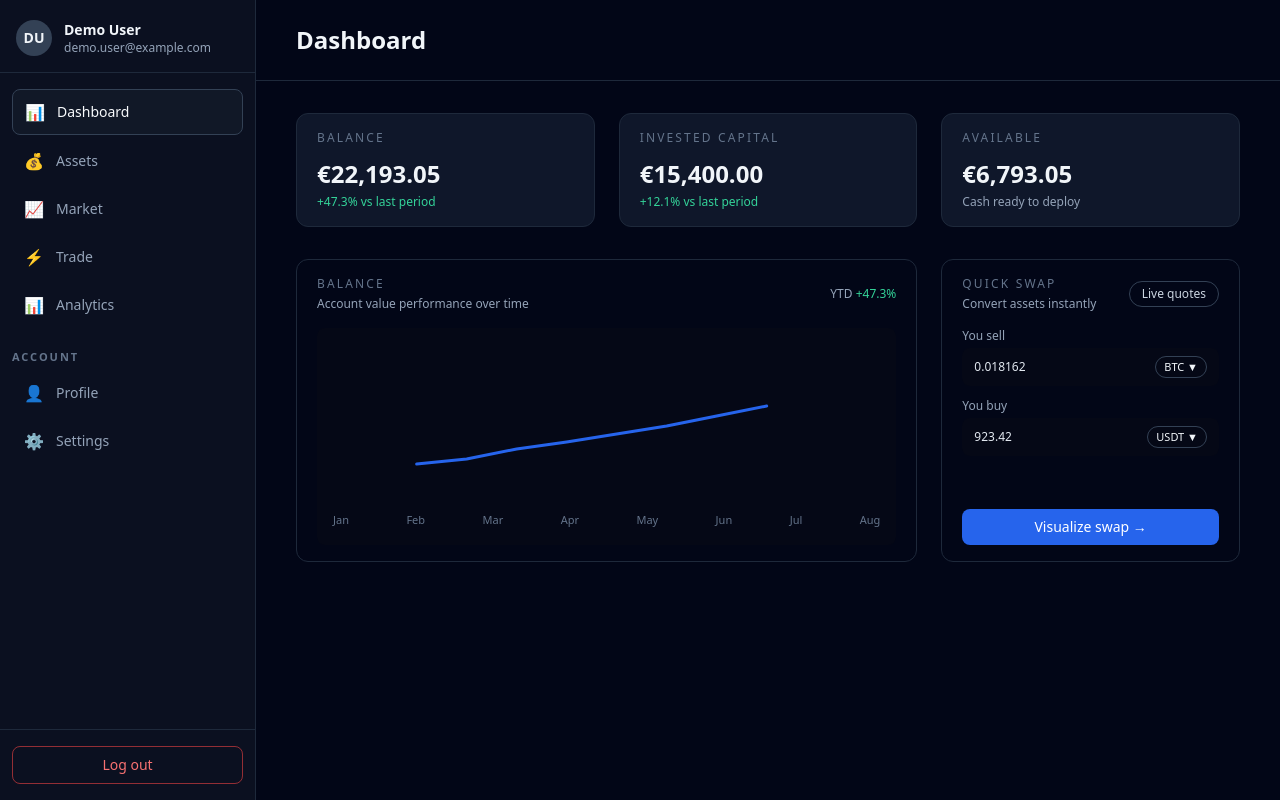
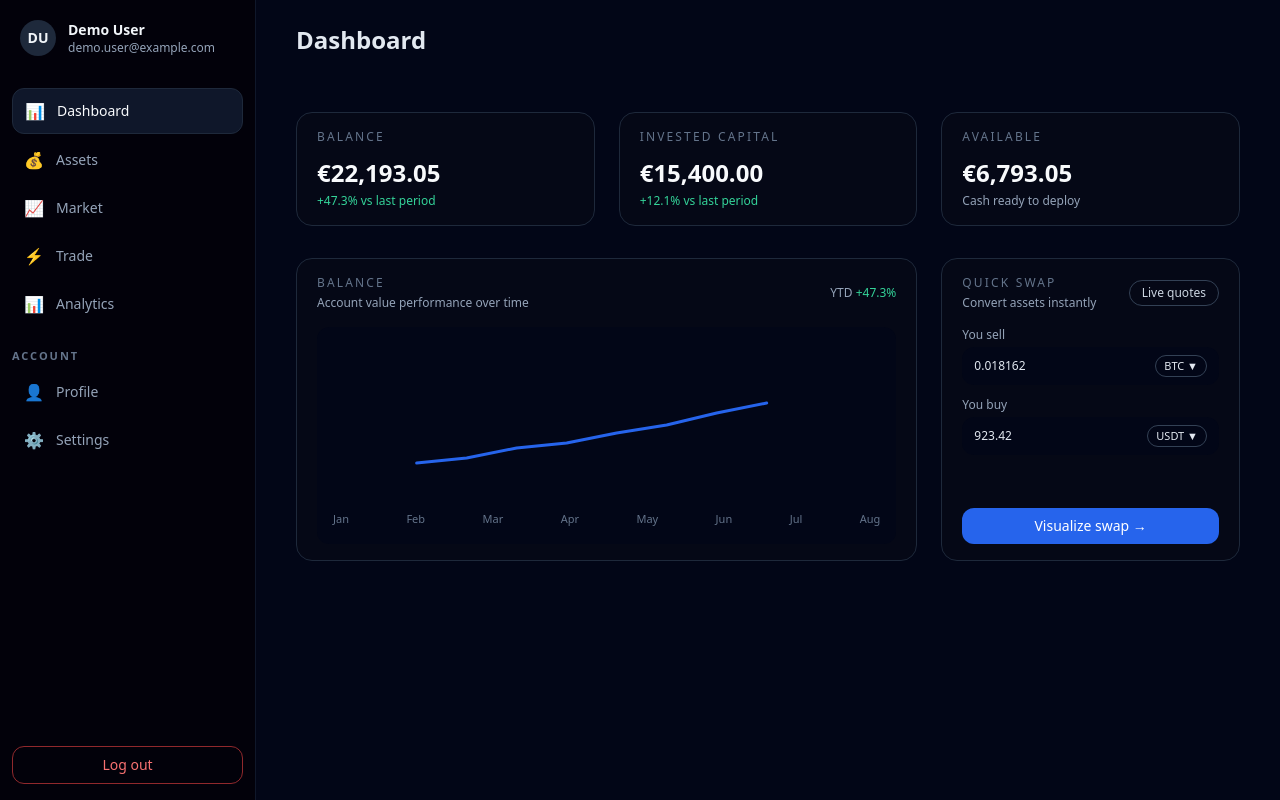
Before and after one commit to montelioncapital/montelion-app-v1, a Next.js app: page /dashboard in a window 1280 px wide. Built offline with nearby package versions, Linux system fonts and the light colour scheme.

Commit message:
Update page.jsx

```diff
--- a/app/dashboard/page.jsx
+++ b/app/dashboard/page.jsx
@@ -5,18 +5,22 @@ const brandBlue = "#2664EC";
 
 export default function DashboardPage() {
   return (
-    <div className="flex min-h-screen bg-[#020617] text-slate-100">
-      {/* SIDEBAR */}
-      <aside className="w-64 bg-[#0B1020] border-r border-slate-800 flex flex-col">
-        {/* User block */}
-        <div className="px-4 pt-5 pb-4 border-b border-slate-800">
+    <div className="flex min-h-screen">
+      {/* SIDEBAR (plus foncée) */}
+      <aside className="w-64 border-r border-slate-900 bg-[#02010a] flex flex-col">
+        {/* User info */}
+        <div className="px-5 pt-5 pb-4">
           <div className="flex items-center gap-3">
-            <div className="h-9 w-9 rounded-full bg-slate-700 flex items-center justify-center text-sm font-semibold">
+            <div className="h-9 w-9 rounded-full bg-slate-800 flex items-center justify-center text-sm font-semibold text-slate-100">
               DU
             </div>
             <div className="leading-tight">
-              <div className="text-sm font-semibold">Demo User</div>
-              <div className="text-xs text-slate-400">demo.user@example.com</div>
+              <div className="text-sm font-semibold text-slate-100">
+                Demo User
+              </div>
+              <div className="text-xs text-slate-400">
+                demo.user@example.com
+              </div>
             </div>
           </div>
         </div>
@@ -33,10 +37,10 @@ export default function DashboardPage() {
             <button
               key={item.label}
               className={[
-                "flex w-full items-center gap-3 rounded-lg px-3 py-2.5 text-left transition-colors",
+                "flex w-full items-center gap-3 rounded-xl px-3 py-2.5 text-left transition",
                 item.active
-                  ? "bg-[#111827] text-slate-50 border border-slate-700"
-                  : "text-slate-400 hover:bg-[#111827]",
+                  ? "bg-slate-900 text-slate-50 border border-slate-800"
+                  : "text-slate-400 hover:bg-slate-900/70",
               ].join(" ")}
             >
               <span className="text-base">{item.icon}</span>
@@ -54,7 +58,7 @@ export default function DashboardPage() {
           ].map((item) => (
             <button
               key={item.label}
-              className="flex w-full items-center gap-3 rounded-lg px-3 py-2.5 text-left text-slate-400 hover:bg-[#111827] text-sm transition-colors"
+              className="flex w-full items-center gap-3 rounded-xl px-3 py-2.5 text-left text-slate-400 hover:bg-slate-900/70 text-sm transition"
             >
               <span className="text-base">{item.icon}</span>
               <span>{item.label}</span>
@@ -62,18 +66,18 @@ export default function DashboardPage() {
           ))}
         </nav>
 
-        {/* Bottom / logout */}
-        <div className="border-t border-slate-800 px-3 py-4">
-          <button className="w-full rounded-lg border border-red-500/60 px-3 py-2 text-sm font-medium text-red-400 hover:bg-red-500/10 transition-colors">
+        {/* Logout uniquement */}
+        <div className="px-3 py-4">
+          <button className="w-full rounded-xl border border-red-500/60 text-red-400 px-3 py-2 text-sm font-medium hover:bg-red-500/10 transition">
             Log out
           </button>
         </div>
       </aside>
 
       {/* MAIN */}
-      <main className="flex-1 flex flex-col">
-        {/* Header */}
-        <header className="flex items-center px-10 py-6 border-b border-slate-800">
+      <main className="flex-1 flex flex-col bg-[#020617]">
+        {/* Header sans barre dessous */}
+        <header className="flex items-center justify-between px-10 py-6">
           <h1 className="text-2xl font-semibold">Dashboard</h1>
         </header>
 
@@ -81,31 +85,37 @@ export default function DashboardPage() {
         <div className="flex-1 px-10 py-8 space-y-8">
           {/* Stat cards */}
           <div className="grid grid-cols-1 md:grid-cols-3 gap-6">
-            <div className="rounded-xl border border-slate-800 bg-[#0F172A] px-5 py-4">
+            <div className="rounded-2xl border border-slate-800 bg-[#050816] px-5 py-4">
               <div className="text-xs uppercase tracking-[0.18em] text-slate-500">
                 Balance
               </div>
-              <div className="mt-3 text-2xl font-semibold">€22,193.05</div>
+              <div className="mt-3 text-2xl font-semibold text-slate-50">
+                €22,193.05
+              </div>
               <div className="mt-1 text-xs text-emerald-400">
                 +47.3% vs last period
               </div>
             </div>
 
-            <div className="rounded-xl border border-slate-800 bg-[#0F172A] px-5 py-4">
+            <div className="rounded-2xl border border-slate-800 bg-[#050816] px-5 py-4">
               <div className="text-xs uppercase tracking-[0.18em] text-slate-500">
                 Invested capital
               </div>
-              <div className="mt-3 text-2xl font-semibold">€15,400.00</div>
+              <div className="mt-3 text-2xl font-semibold text-slate-50">
+                €15,400.00
+              </div>
               <div className="mt-1 text-xs text-emerald-400">
                 +12.1% vs last period
               </div>
             </div>
 
-            <div className="rounded-xl border border-slate-800 bg-[#0F172A] px-5 py-4">
+            <div className="rounded-2xl border border-slate-800 bg-[#050816] px-5 py-4">
               <div className="text-xs uppercase tracking-[0.18em] text-slate-500">
                 Available
               </div>
-              <div className="mt-3 text-2xl font-semibold">€6,793.05</div>
+              <div className="mt-3 text-2xl font-semibold text-slate-50">
+                €6,793.05
+              </div>
               <div className="mt-1 text-xs text-slate-400">
                 Cash ready to deploy
               </div>
@@ -114,8 +124,8 @@ export default function DashboardPage() {
 
           {/* Balance chart + Quick swap */}
           <div className="grid grid-cols-1 xl:grid-cols-3 gap-6">
-            {/* Chart card */}
-            <div className="xl:col-span-2 rounded-xl border border-slate-800 bg-[#020617] px-5 py-4 flex flex-col">
+            {/* Chart */}
+            <div className="xl:col-span-2 rounded-2xl border border-slate-800 bg-[#050816] px-5 py-4 flex flex-col">
               <div className="flex items-center justify-between mb-4">
                 <div>
                   <div className="text-xs uppercase tracking-[0.18em] text-slate-500">
@@ -131,8 +141,7 @@ export default function DashboardPage() {
                 </div>
               </div>
 
-              <div className="flex-1 rounded-lg bg-[#050816] px-4 py-4">
-                {/* Simple SVG chart : ligne bleu Montelion */}
+              <div className="flex-1 rounded-xl bg-[#020617] px-4 py-4">
                 <svg viewBox="0 0 400 160" className="w-full h-40">
                   <rect x="0" y="0" width="400" height="160" fill="transparent" />
                   <polyline
@@ -145,11 +154,11 @@ export default function DashboardPage() {
                       10,120
                       60,115
                       110,105
-                      160,98
+                      160,100
                       210,90
                       260,82
-                      310,72
-                      360,62
+                      310,70
+                      360,60
                     "
                   />
                 </svg>
@@ -166,8 +175,8 @@ export default function DashboardPage() {
               </div>
             </div>
 
-            {/* Quick swap card */}
-            <div className="rounded-xl border border-slate-800 bg-[#020617] px-5 py-4 flex flex-col gap-4">
+            {/* Quick swap */}
+            <div className="rounded-2xl border border-slate-800 bg-[#050816] px-5 py-4 flex flex-col gap-4">
               <div className="flex items-center justify-between">
                 <div>
                   <div className="text-xs uppercase tracking-[0.18em] text-slate-500">
@@ -185,7 +194,7 @@ export default function DashboardPage() {
               <div className="space-y-3 text-xs">
                 <div>
                   <div className="mb-1 text-slate-400">You sell</div>
-                  <div className="flex items-center justify-between rounded-lg bg-[#050816] px-3 py-2">
+                  <div className="flex items-center justify-between rounded-xl bg-[#020617] px-3 py-2">
                     <span className="text-slate-200">0.018162</span>
                     <span className="rounded-full border border-slate-700 px-2 py-0.5 text-[11px]">
                       BTC ▼
@@ -195,7 +204,7 @@ export default function DashboardPage() {
 
                 <div>
                   <div className="mb-1 text-slate-400">You buy</div>
-                  <div className="flex items-center justify-between rounded-lg bg-[#050816] px-3 py-2">
+                  <div className="flex items-center justify-between rounded-xl bg-[#020617] px-3 py-2">
                     <span className="text-slate-200">923.42</span>
                     <span className="rounded-full border border-slate-700 px-2 py-0.5 text-[11px]">
                       USDT ▼
@@ -205,7 +214,7 @@ export default function DashboardPage() {
               </div>
 
               <button
-                className="mt-auto inline-flex items-center justify-center rounded-lg px-4 py-2 text-sm font-medium"
+                className="mt-auto inline-flex items-center justify-center rounded-xl px-4 py-2 text-sm font-medium"
                 style={{
                   backgroundColor: brandBlue,
                   color: "#ffffff",
```
